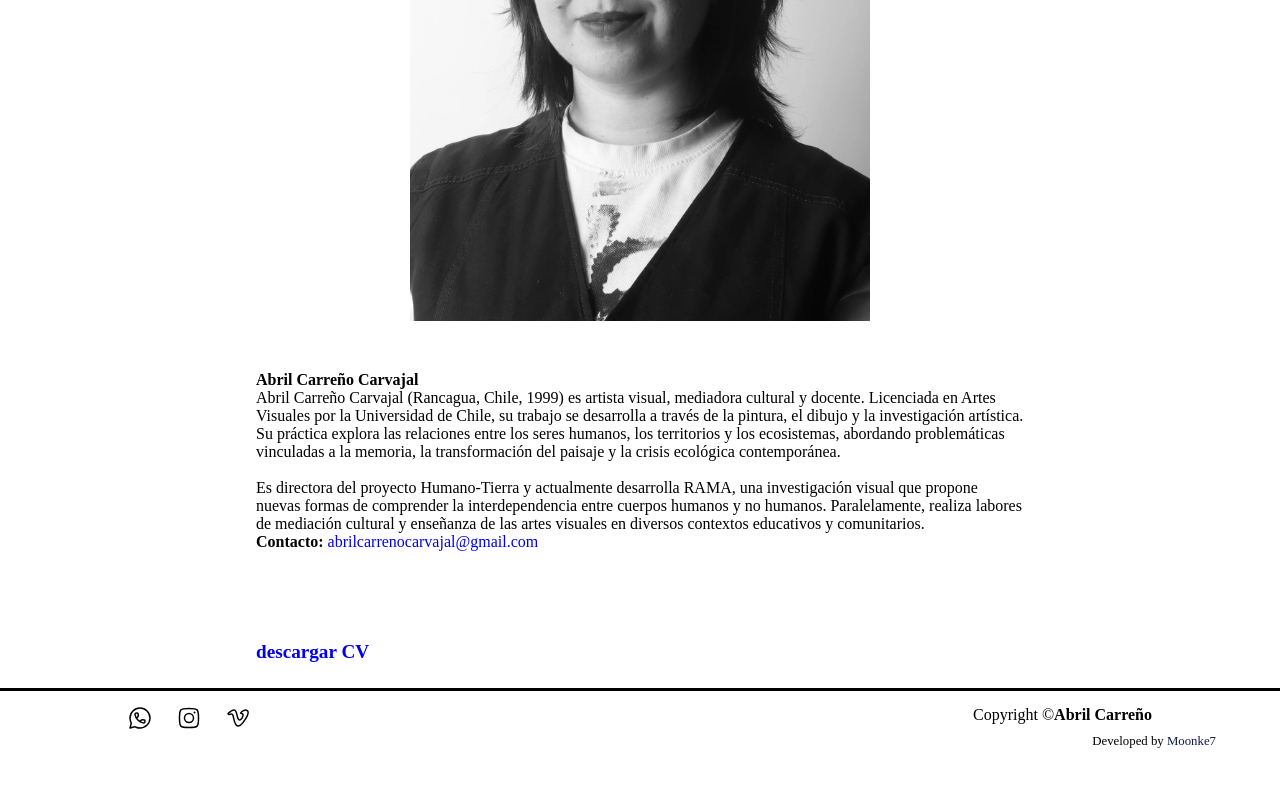
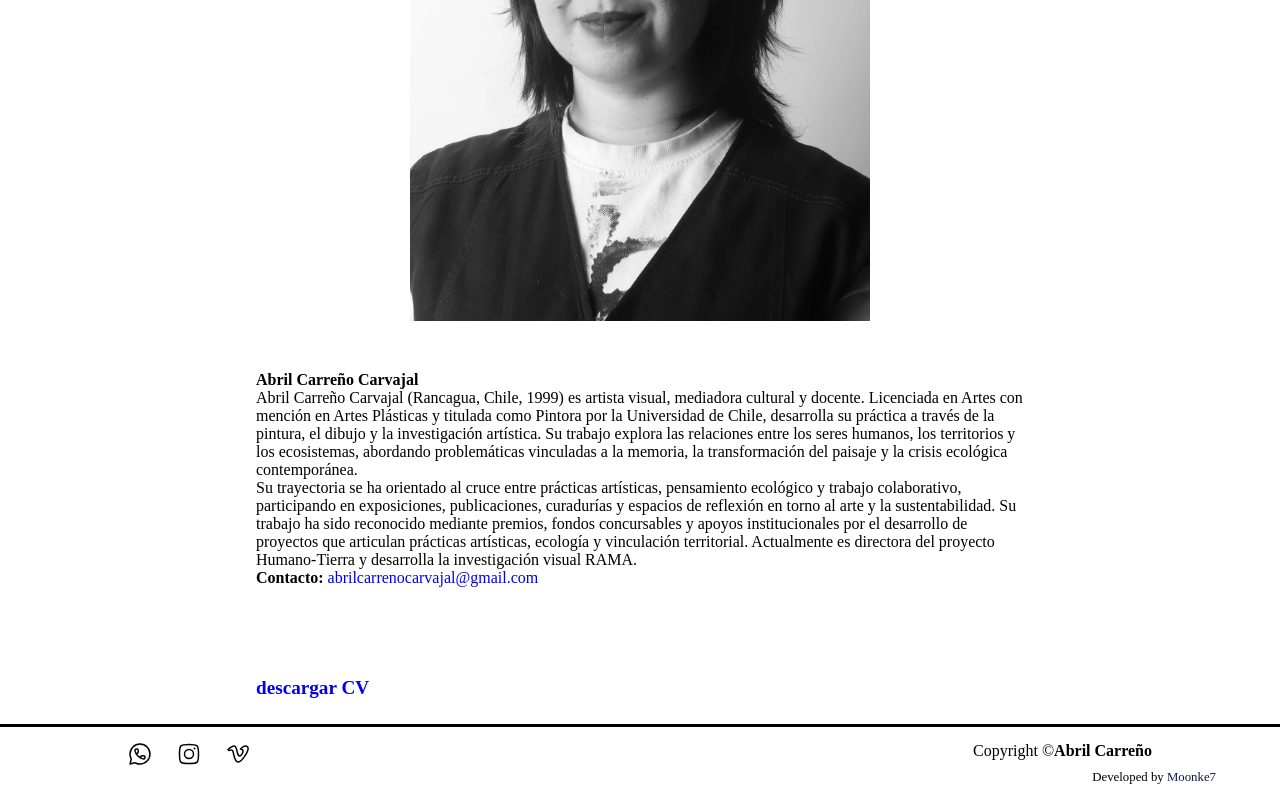
Before and after one commit to Moonke7/Pinturas, a React (Create React App) app: page /Bio in a window 1280 px wide. Shown: the part 552-1352 px from the top of the page. Before the commit the page ends 1316 px from the top, so only its background shows below. Built offline with nearby package versions, Linux system fonts and the light colour scheme; a web font is replaced by a local one.

Commit message:
chore: update bio

```diff
--- a/src/Pages/Page_Bio/PageBio.js
+++ b/src/Pages/Page_Bio/PageBio.js
@@ -2,7 +2,7 @@ import React from "react";
 import { MainLayout } from "../../MainLayout";
 import Footer from "../../Components/Footer";
 import "./style/bio.css";
-import cv from "../../data/CV.docx";
+import cv from "../../data/CVAbrilCarreno2026.pdf";
 import foto from "../../pics/bioPic.webp";
 
 function PageBio() {
@@ -16,18 +16,22 @@ function PageBio() {
         <div className="description">
           <b>Abril Carreño Carvajal </b> <br />
           Abril Carreño Carvajal (Rancagua, Chile, 1999) es artista visual,
-          mediadora cultural y docente. Licenciada en Artes Visuales por la
-          Universidad de Chile, su trabajo se desarrolla a través de la pintura,
-          el dibujo y la investigación artística. Su práctica explora las
-          relaciones entre los seres humanos, los territorios y los ecosistemas,
-          abordando problemáticas vinculadas a la memoria, la transformación del
-          paisaje y la crisis ecológica contemporánea.
-          <br /> <br />
-          Es directora del proyecto Humano-Tierra y actualmente desarrolla RAMA,
-          una investigación visual que propone nuevas formas de comprender la
-          interdependencia entre cuerpos humanos y no humanos. Paralelamente,
-          realiza labores de mediación cultural y enseñanza de las artes
-          visuales en diversos contextos educativos y comunitarios.
+          mediadora cultural y docente. Licenciada en Artes con mención en Artes
+          Plásticas y titulada como Pintora por la Universidad de Chile,
+          desarrolla su práctica a través de la pintura, el dibujo y la
+          investigación artística. Su trabajo explora las relaciones entre los
+          seres humanos, los territorios y los ecosistemas, abordando
+          problemáticas vinculadas a la memoria, la transformación del paisaje y
+          la crisis ecológica contemporánea.
+          <br />
+          Su trayectoria se ha orientado al cruce entre prácticas artísticas,
+          pensamiento ecológico y trabajo colaborativo, participando en
+          exposiciones, publicaciones, curadurías y espacios de reflexión en
+          torno al arte y la sustentabilidad. Su trabajo ha sido reconocido
+          mediante premios, fondos concursables y apoyos institucionales por el
+          desarrollo de proyectos que articulan prácticas artísticas, ecología y
+          vinculación territorial. Actualmente es directora del proyecto
+          Humano-Tierra y desarrolla la investigación visual RAMA.
           <br />
           <b>Contacto:</b>{" "}
           <a href="mailto:abrilcarrenocarvajal@gmail.com">
```
Also changed, not shown: 1 other file (tests, documents, lock files or other folders).
